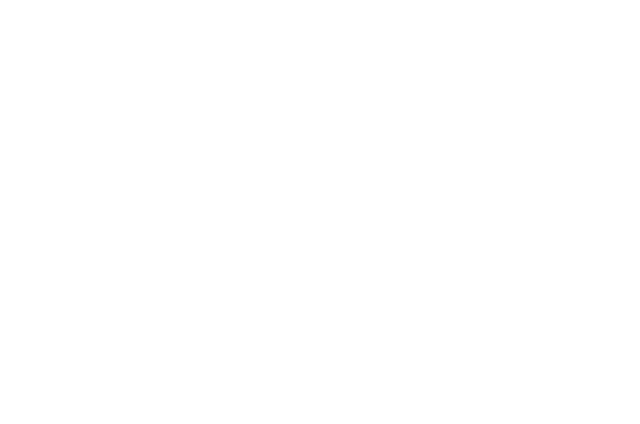
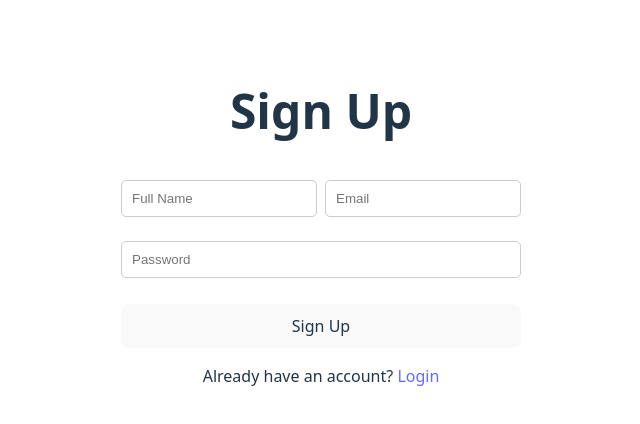
Before and after one commit to princess279/task-manager-frontend, a React (Vite) app: page /signup in a window 1280 px wide. Before the commit this address had no page. Shown: the top 424 px of the page, without its empty margins (319-959 px from the left). Built offline with nearby package versions, Linux system fonts and the light colour scheme; no server answers.

Commit message:
update App.jsx Signup.jsx

```diff
--- a/src/App.jsx
+++ b/src/App.jsx
@@ -1,6 +1,7 @@
 import React from 'react';
 import { Routes, Route, Navigate } from 'react-router-dom';
 import Login from './pages/Login';
+import Signup from './pages/Signup';
 import Dashboard from './pages/Dashboard';
 
 function App() {
@@ -8,6 +9,7 @@ function App() {
     <Routes>
       <Route path="/" element={<Navigate to="/login" />} />
       <Route path="/login" element={<Login />} />
+      <Route path="/signup" element={<Signup />} />
       <Route path="/dashboard" element={<Dashboard />} />
     </Routes>
   );
--- a/src/pages/Signup.jsx
+++ b/src/pages/Signup.jsx
@@ -6,18 +6,30 @@ function Signup() {
   const [name, setName] = useState('');
   const [email, setEmail] = useState('');
   const [password, setPassword] = useState('');
+  const navigate = useNavigate();
 
-  const navigate = useNavigate();
-  const API_URL = import.meta.env.VITE_API_URL;
+  // Use the correct auth API
+  const API_URL = import.meta.env.VITE_API_AUTH_URL;
 
   const handleSignup = async (e) => {
     e.preventDefault();
+
+    if (!name || !email || !password) {
+      alert('All fields are required');
+      return;
+    }
+
     try {
-      await axios.post(`${API_URL}/register`, { name, email, password });
+      const response = await axios.post(`${API_URL}/register`, {
+        name,
+        email,
+        password,
+      });
+
       alert('Signup successful! Please login.');
-      navigate('/');
+      navigate('/'); // redirect to login page
     } catch (err) {
-      console.error(err);
+      console.error('Signup error:', err);
       alert(err.response?.data?.message || 'Signup failed');
     }
   };
@@ -50,7 +62,12 @@ function Signup() {
           required
           style={{ width: '100%', padding: '10px', margin: '8px 0' }}
         />
-        <button type="submit" style={{ width: '100%', padding: '10px', marginTop: '10px' }}>Sign Up</button>
+        <button
+          type="submit"
+          style={{ width: '100%', padding: '10px', marginTop: '10px' }}
+        >
+          Sign Up
+        </button>
       </form>
       <p style={{ marginTop: '10px' }}>
         Already have an account? <Link to="/">Login</Link>
```
